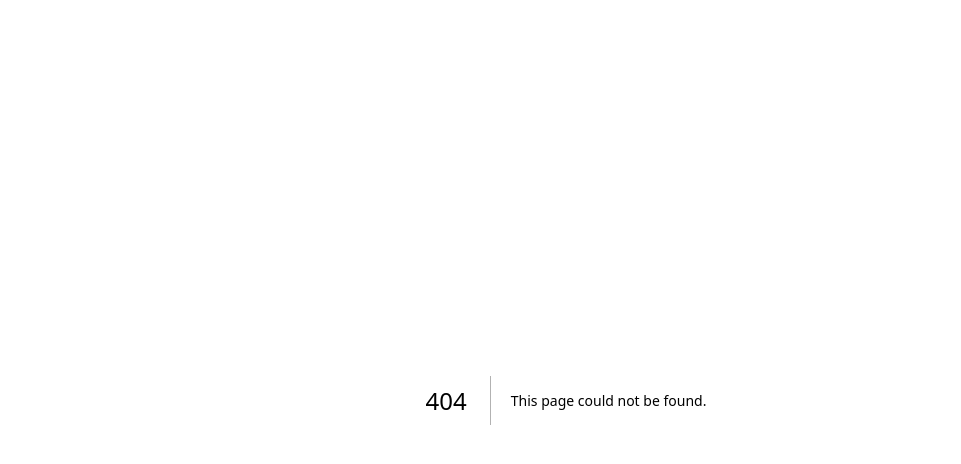
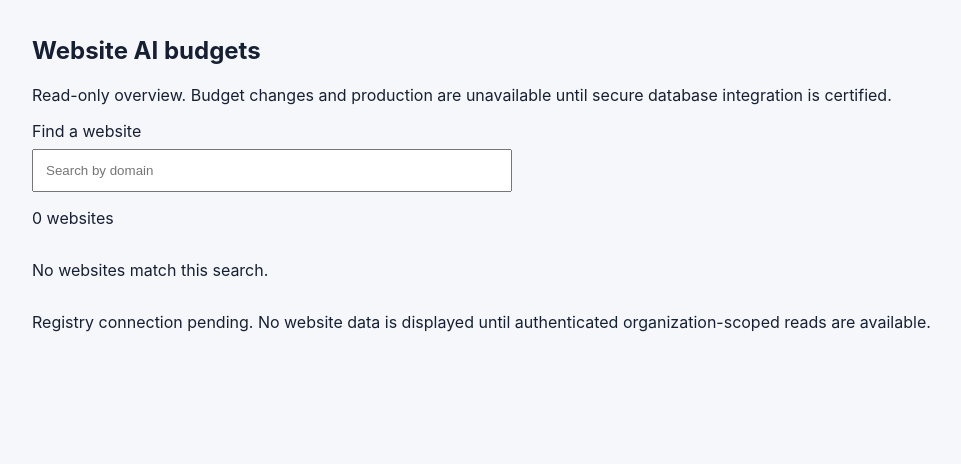
Before and after one commit to subvicco12/GrowthOS, a Next.js app: page /websites/budgets in a window 1280 px wide. Before the commit this address had no page. Shown: the top 464 px of the page, without its empty margins (74-1035 px from the left). Built offline with nearby package versions, Linux system fonts and the light colour scheme.

Commit message:
feat(ui): add standalone website budget admin route with safe empty state

```diff
--- /dev/null
+++ b/src/app/websites/budgets/page.tsx
@@ -0,0 +1,17 @@
+import { WebsiteBudgetPanel } from '../../website-budget-panel';
+
+export const metadata = { title: 'Website AI Budgets | GrowthOS' };
+
+/**
+ * Deliberately empty until the authenticated server-side registry repository is wired.
+ * Never use sample budgets or client-provided organization IDs as production data.
+ */
+export default function WebsiteBudgetsPage() {
+  return <main>
+    <WebsiteBudgetPanel rows={[]} />
+    <p style={{ maxWidth: 1100, margin: '0 auto', padding: '0 16px 24px' }}>
+      Registry connection pending. No website data is displayed until authenticated
+      organization-scoped reads are available.
+    </p>
+  </main>;
+}
```
